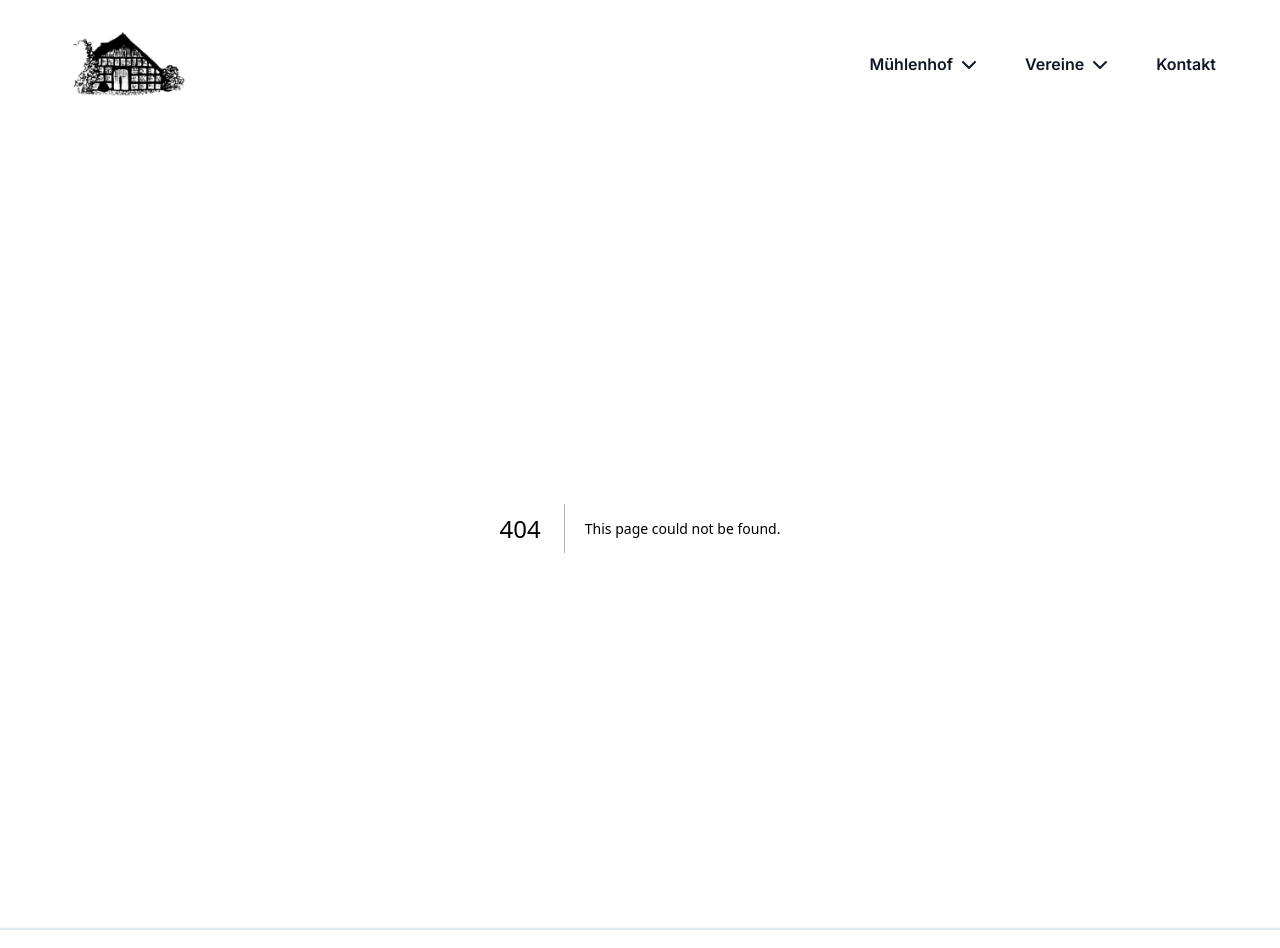
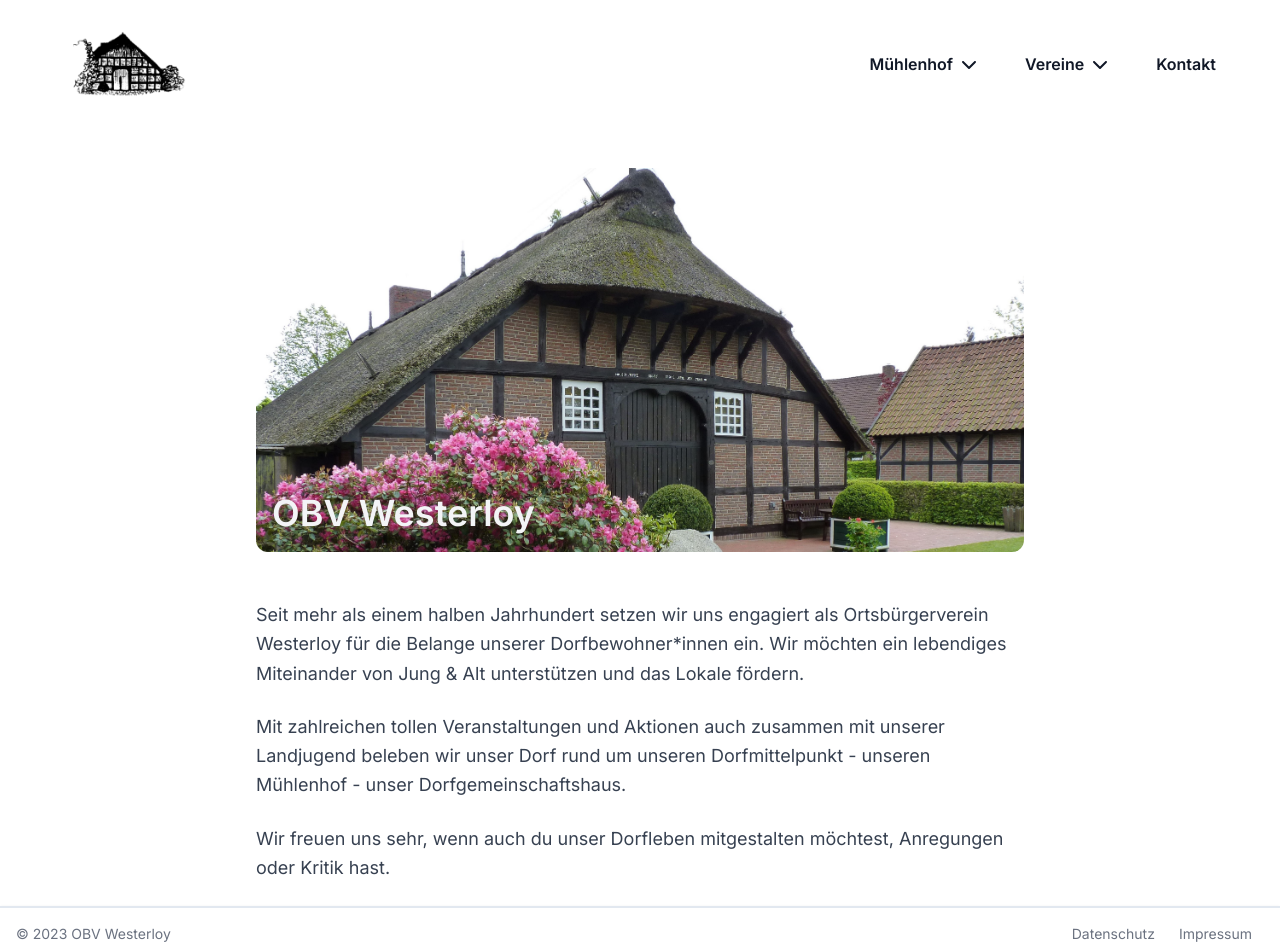
Before and after one commit to Pudl0/westerloy, a Next.js app: page /vereine/obv in a window 1280 px wide. Before the commit this address had no page. Shown: the top 948 px of the page. Built offline with nearby package versions, Linux system fonts and the light colour scheme.

Commit message:
Adding obv page

```diff
--- /dev/null
+++ b/src/app/vereine/obv/page.tsx
@@ -0,0 +1,34 @@
+import Image from 'next/image';
+
+export default async function OBV() {
+  return (
+    <div className="mt-10 w-full">
+      <div className="relative mx-auto mb-4 w-full max-w-screen-md md:mb-0" style={{ height: 24 + 'em' }}>
+        <div className="news-item-header absolute bottom-0 left-0 z-10 h-full w-full rounded-xl"></div>
+        <Image
+          src="/Muehlenhof.jpg"
+          width={1920}
+          height={1080}
+          alt=""
+          className="absolute left-0 top-0 z-0 h-full w-full rounded-xl object-cover"
+        />
+        <div className="absolute bottom-0 left-0 z-20 p-4">
+          <h2 className="text-4xl font-semibold leading-tight text-gray-100">OBV Westerloy</h2>
+        </div>
+      </div>
+      <div className="mx-auto mt-12 max-w-screen-md text-lg leading-relaxed text-gray-700">
+      <p className="pb-6">
+            Seit mehr als einem halben Jahrhundert setzen wir uns engagiert als Ortsbürgerverein Westerloy für die Belange
+            unserer Dorfbewohner*innen ein. Wir möchten ein lebendiges Miteinander von Jung & Alt unterstützen und das Lokale fördern.
+        </p>
+        <p className="pb-6">
+            Mit zahlreichen tollen Veranstaltungen und Aktionen auch zusammen mit unserer Landjugend beleben wir unser Dorf
+            rund um unseren Dorfmittelpunkt - unseren Mühlenhof - unser Dorfgemeinschaftshaus.
+        </p>
+        <p className="pb-6">
+            Wir freuen uns sehr, wenn auch du unser Dorfleben mitgestalten möchtest, Anregungen oder Kritik hast.
+        </p>
+      </div>
+    </div>
+  );
+}
--- a/src/components/navbar.tsx
+++ b/src/components/navbar.tsx
@@ -36,11 +36,11 @@ const contentMuehlenhof: FlyoutMenuContent = {
 const contentClubs: FlyoutMenuContent = {
   title: 'Vereine',
   items: [
-    { name: 'OBV', description: 'Der Ortsbüergerverein stellt sich vor.', href: '/obv' },
+    { name: 'OBV', description: 'Der Ortsbüergerverein stellt sich vor.', href: '/vereine/obv' },
     {
       name: 'Landjugend 3.0',
       description: 'Die Landjugend stellt sich vor.',
-      href: '/landjugend',
+      href: '/vereine/landjugend',
     },
   ],
 };
@@ -91,8 +91,8 @@ export default function Navbar() {
                 <div className="flex flex-col space-y-1">
                   <SidebarLink name="Trauungen" href="/trauungen" icon={faChurch} />
                   <SidebarLink name="Mühlenhof mieten" href="/muehlenhof-mieten" icon={faPenToSquare} />
-                  <SidebarLink name="OBV" href="/obv" icon={faHandHoldingHeart} />
-                  <SidebarLink name="Landjugend 3.0" href="/landjugend" icon={faPeopleGroup} />
+                  <SidebarLink name="OBV" href="/vereine/obv" icon={faHandHoldingHeart} />
+                  <SidebarLink name="Landjugend 3.0" href="/vereine/landjugend" icon={faPeopleGroup} />
                 </div>
               </SheetHeader>
             </SheetContent>
```
